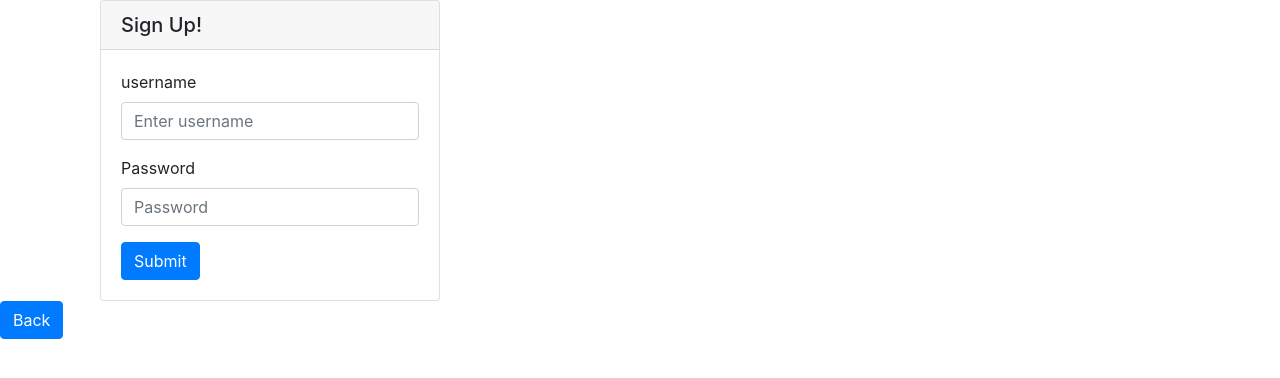
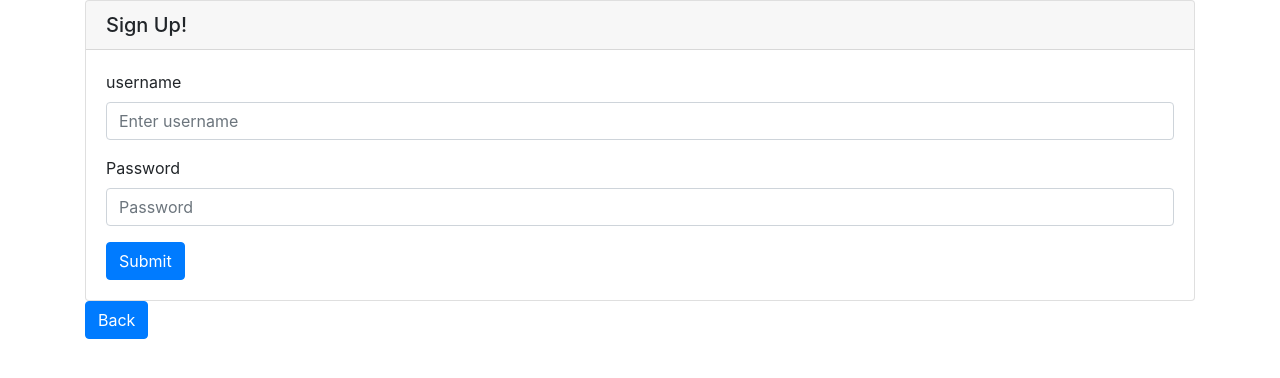
Before and after one commit to othaderek/lets-argue-frontend, a React (Create React App) app in the folder lets-argue-frontend/: page /signup in a window 1280 px wide. Shown: the top 378 px of the page. Built offline with nearby package versions, Linux system fonts and the light colour scheme.

Commit message:
centered signup component form in css.

```diff
--- a/lets-argue-frontend/src/SignUpPage.js
+++ b/lets-argue-frontend/src/SignUpPage.js
@@ -36,9 +36,9 @@ class SignUpPage extends React.Component {
 
   render () {
     return(
-      <div>
-        <div className="container">
-          <div className="col-4">
+      <div className="container">
+        <div className="row">
+          <div className="col-md">
             <div className="card">
               <h5 className="card-header">Sign Up!</h5>
                 <div className="card-body">
@@ -57,7 +57,9 @@ class SignUpPage extends React.Component {
               </div>
             </div>
           </div>
+          <div className="right">
           <button type="submit" className="btn btn-primary" onClick={this.handleClick}>Back</button>
+          </div>
         </div>
     )
 
```
Also changed, not shown: lets-argue-frontend/src/App.css (line endings or trailing spaces).
